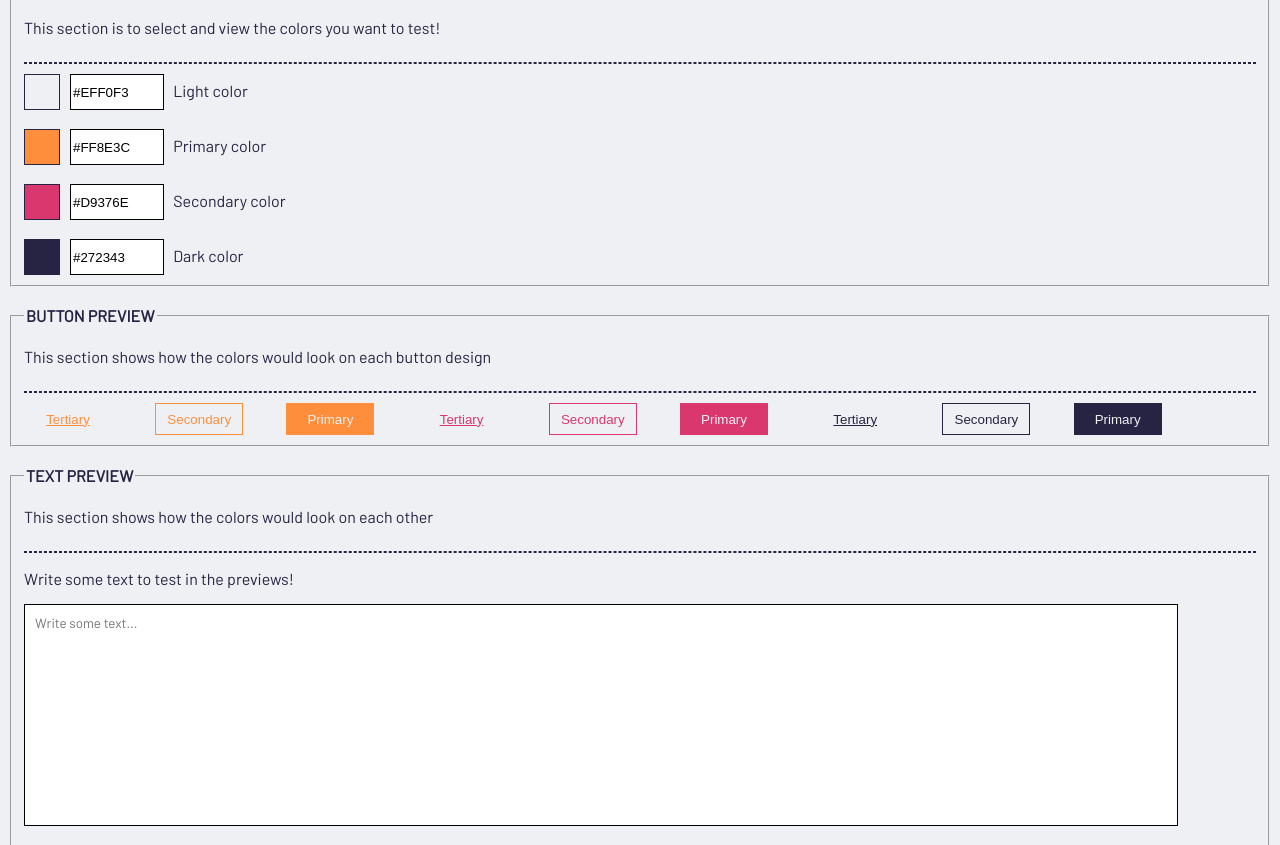
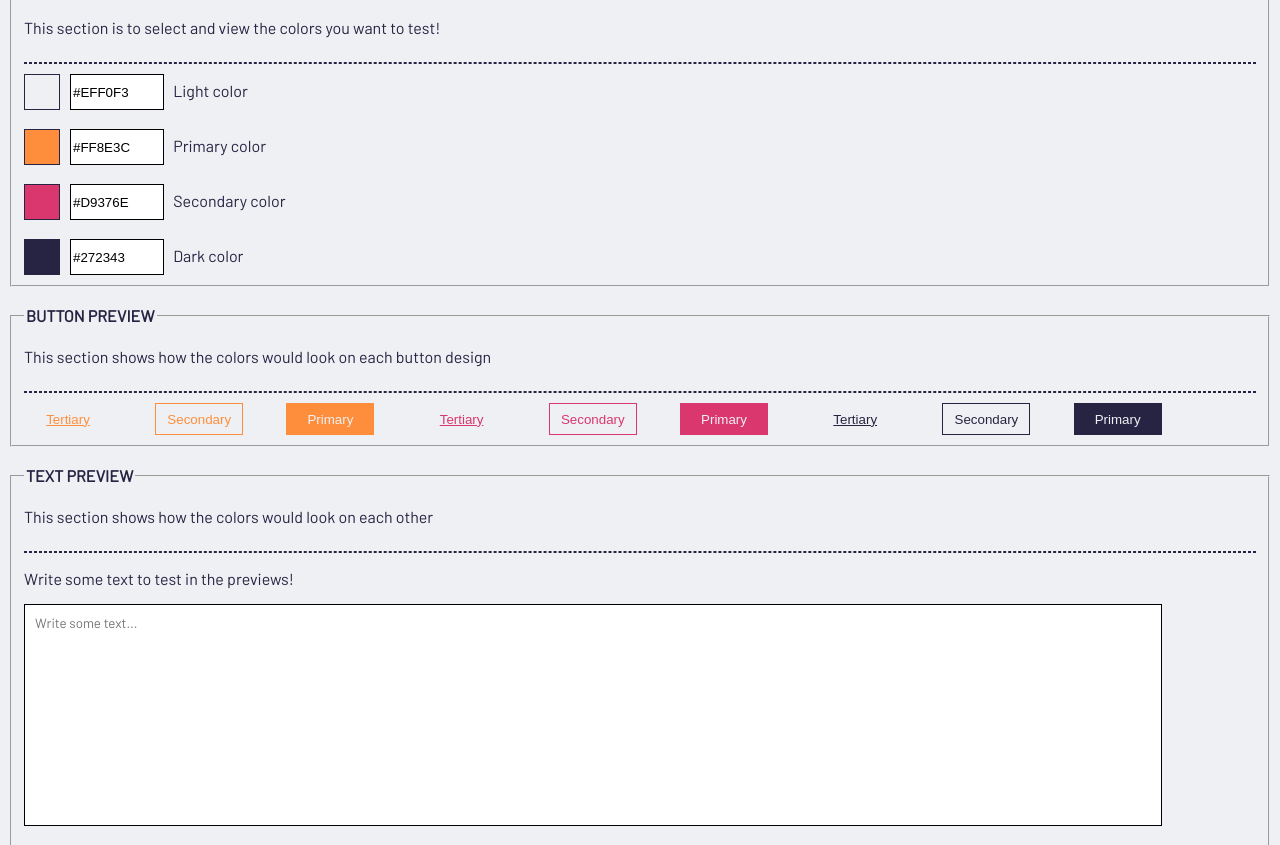
Before and after one commit to KotkaDK/KotkaDK.github.io, a plain HTML site: page index.html in a window 1280 px wide. Shown: the part 103-948 px from the top of the page. Drawn offline with nearby package versions, Linux system fonts and the light colour scheme.

Commit message:
Update style.css

```diff
--- a/style.css
+++ b/style.css
@@ -71,7 +71,7 @@ hr {
 }
 
 #icon-input {
-    width: 1132px;
+    width: 1116px;
     padding-left: 10px;
     font-family: 'Barlow', sans-serif;
     color: var(--dark-color);
@@ -157,9 +157,9 @@ hr {
 /* -- -- -- -- -- -- -- -- -- -- -- -- -- -- -- -- -- -- -- -- -- -- -- -- -- -- */
 
 #text-to-preview {
-    min-width: 1132px;
-    width: 1132px;
-    max-width: 1132px;
+    min-width: 1116px;
+    width: 1116px;
+    max-width: 1116px;
 
     min-height: 200px;
     max-height: 200px;
```
